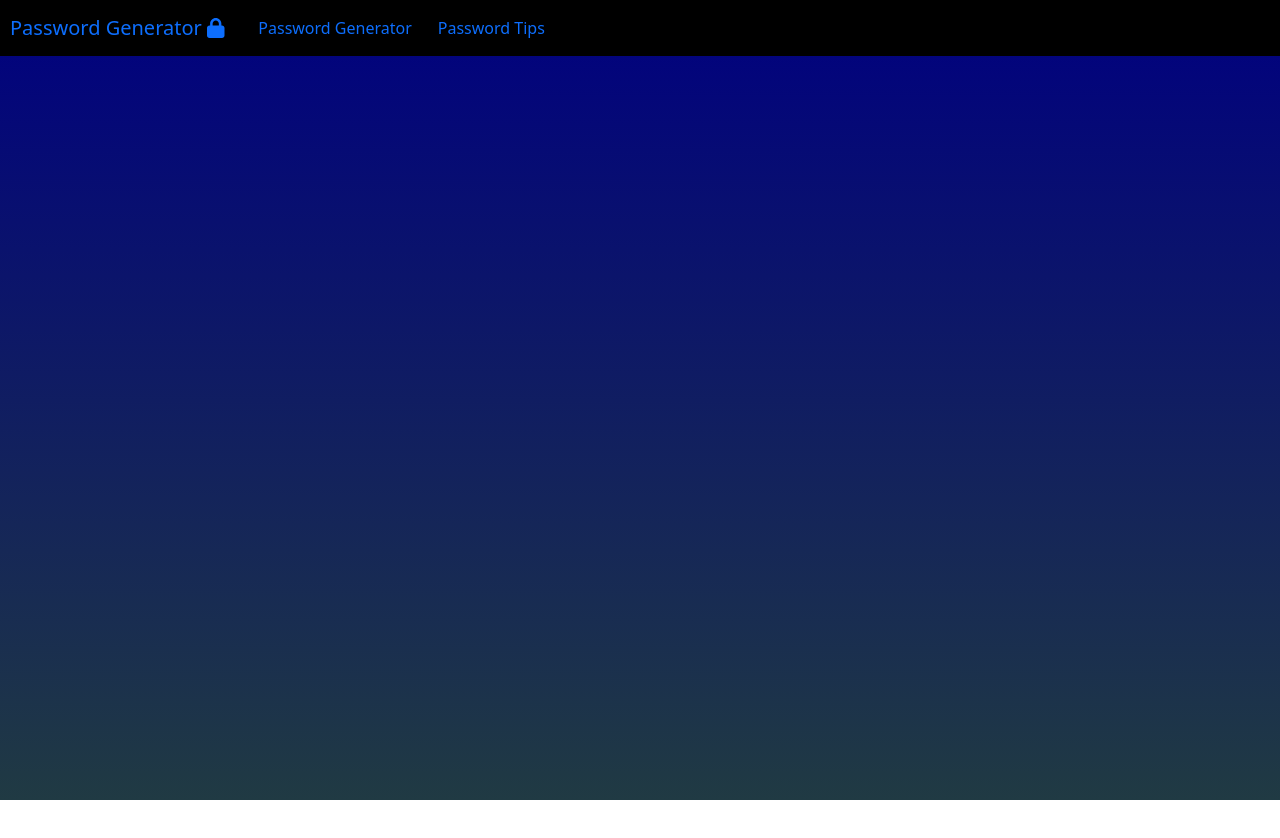
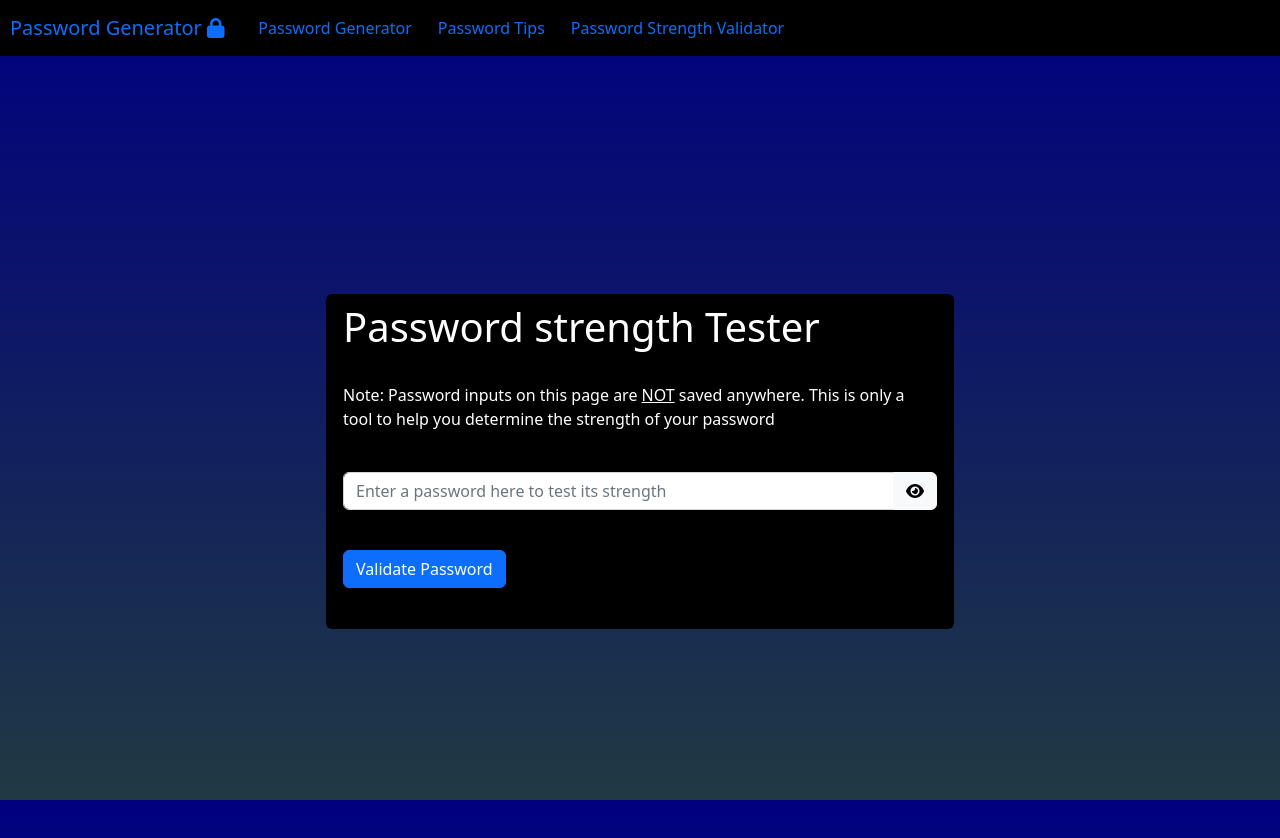
Before and after one commit to NicholaiWP/PasswordGenerator, a React (Create React App) app: page /test-my-password-strength in a window 1280 px wide. Shown: the top 838 px of the page. Before the commit the page ends 800 px from the top, so only its background shows below. Built offline with nearby package versions, Linux system fonts and the light colour scheme.

Commit message:
styling changes

```diff
--- a/src/components/App.tsx
+++ b/src/components/App.tsx
@@ -7,6 +7,7 @@ import { Container } from 'react-bootstrap';
 import Row from 'react-bootstrap/Row';
 import Col from 'react-bootstrap/Col';
 import PasswordForm from './PasswordForm';
+import TestMyPassword from './TestMyPassword';
 
 function App() {
 
@@ -14,12 +15,13 @@ function App() {
     <>
     <NavigationBar />
         <Container fluid id="container">
-          <Row style={{marginTop:15 + 'px'}} className="justify-content-center align-items-center row-offset">
+          <Row className="d-flex justify-content-center align-items-center row-offset">
             <Col xs={12} sm={12} md={8} lg={6} xl={6}>
                 <Routes>
                   <Route path="/PasswordGenerator" element={<PasswordForm />} />
                   <Route path="/" element={<PasswordForm />} />
                   <Route path="/password-tips" element={<PasswordTips />} />
+                  <Route path="/test-my-password-strength" element={<TestMyPassword/>}/>
                 </Routes>
             </Col>
           </Row>
--- a/src/components/NavigationBar.tsx
+++ b/src/components/NavigationBar.tsx
@@ -23,6 +23,9 @@ const NavigationBar = () => {
           <Nav.Link className="left-spacing" as={Link} to="/password-tips">
             Password Tips
           </Nav.Link>
+          <Nav.Link className="left-spacing" as={Link} to="/test-my-password-strength">
+            Password Strength Validator
+          </Nav.Link>
         </Nav>
       </Navbar.Collapse>
     </Navbar>
--- a/src/components/PasswordTips.tsx
+++ b/src/components/PasswordTips.tsx
@@ -1,14 +1,12 @@
 import React from 'react';
-import { Container, Row, Col, Card } from 'react-bootstrap';
+import { Card } from 'react-bootstrap';
+import '../styles/PasswordTips.css';
 
 const PasswordTips: React.FC = () => {
   return (
-    <Container>
-      <Row id="tips-margin-bottom-offset" className="justify-content-center align-items-center">
-        <Col xs={12} md={12} lg={12} xl={12}>
-          <Card className="mt-4">
+          <Card bg="black" className="mt-4">
             <Card.Body>
-              <Card.Title>Helpful Password Tips</Card.Title>
+              <Card.Title><h1>Helpful Password Tips</h1></Card.Title>
                 <ul>
                   <li>
                     <Card.Text>Use a combination of uppercase and lowercase letters.</Card.Text>
@@ -70,9 +68,6 @@ const PasswordTips: React.FC = () => {
                 </ul>
             </Card.Body>
           </Card>
-        </Col>
-      </Row>
-    </Container>
   );
 };
 
--- /dev/null
+++ b/src/components/TestMyPassword.tsx
@@ -0,0 +1,76 @@
+import React, { useState } from "react";
+import "../styles/TestPassword.css";
+import { passwordStrength, Result } from "check-password-strength";
+import { Button, Card, Form, InputGroup } from "react-bootstrap";
+import { FontAwesomeIcon } from "@fortawesome/react-fontawesome";
+import {
+  faEye,
+  faEyeSlash,
+} from "@fortawesome/free-solid-svg-icons";
+
+const TestMyPassword = () => {
+  const [password, setPassword] = useState("");
+  const [passwordResult, setPasswordResult] = useState<Result<string> | null>(null);
+  const [passwordVisibility, setPasswordVisibility] = useState<boolean>(true);
+
+  const handleChange = (e: React.ChangeEvent<HTMLInputElement>) => {
+    setPassword(e.target.value);
+  };
+
+  const togglePasswordVisibility = () => {
+    setPasswordVisibility(!passwordVisibility);
+  };
+
+  const handleSubmit = (e: React.FormEvent<HTMLFormElement>) => {
+    e.preventDefault();
+    const result = passwordStrength(password);
+    setPasswordResult(result);
+  };
+
+  return (
+    <Card bg="black">
+    <Card.Header>
+        <h1>Password strength Tester</h1><br/>
+        <p>Note: Password inputs on this page are <u>NOT</u> saved anywhere. This is only a tool to help you determine the strength of your password</p>
+    </Card.Header>
+      <Card.Body>
+        <Form onSubmit={handleSubmit}>
+        <Form.Group controlId="passwordInput">
+            <InputGroup className="mb-3">
+                <Form.Control
+                name="password-input"
+                type={passwordVisibility ? "text" : "password"}
+                value={password}
+                onChange={handleChange}
+                placeholder="Enter a password here to test its strength"
+                />
+                <Button variant="light" onClick={togglePasswordVisibility}>
+                <FontAwesomeIcon
+                  icon={passwordVisibility ? faEye : faEyeSlash}
+                />
+              </Button>
+
+             </InputGroup>
+            </Form.Group>
+          <br />
+          <Button type="submit">Validate Password</Button>
+        </Form>
+        <br />
+        {passwordResult && (
+          <div>
+            {password && (
+              <p>Password Strength: {passwordResult.value}</p>
+            )}
+            <p>Contains Lowercase: {passwordResult.contains[0] ? "Yes" : "No"}</p>
+            <p>Contains Uppercase: {passwordResult.contains[1] ? "Yes" : "No"}</p>
+            <p>Contains Symbol: {passwordResult.contains[2] ? "Yes" : "No"}</p>
+            <p>Contains Number: {passwordResult.contains[3] ? "Yes" : "No"}</p>
+            <p>Password Length: {passwordResult.length}</p>
+          </div>
+        )}
+      </Card.Body>
+    </Card>
+  );
+};
+
+export default TestMyPassword;
--- a/src/styles/Animations.css
+++ b/src/styles/Animations.css
@@ -84,3 +84,43 @@
               transform: translateX(-8px);
     }
   }
+
+
+
+  #nav-icon3 span:nth-child(1) {
+    top: 0px;
+  }
+
+  #nav-icon3 span:nth-child(2),#nav-icon3 span:nth-child(3) {
+    top: 18px;
+  }
+
+  #nav-icon3 span:nth-child(4) {
+    top: 36px;
+  }
+
+  #nav-icon3.open span:nth-child(1) {
+    top: 18px;
+    width: 0%;
+    left: 50%;
+  }
+
+  #nav-icon3.open span:nth-child(2) {
+    -webkit-transform: rotate(45deg);
+    -moz-transform: rotate(45deg);
+    -o-transform: rotate(45deg);
+    transform: rotate(45deg);
+  }
+
+  #nav-icon3.open span:nth-child(3) {
+    -webkit-transform: rotate(-45deg);
+    -moz-transform: rotate(-45deg);
+    -o-transform: rotate(-45deg);
+    transform: rotate(-45deg);
+  }
+
+  #nav-icon3.open span:nth-child(4) {
+    top: 18px;
+    width: 0%;
+    left: 50%;
+  }
--- a/src/styles/App.css
+++ b/src/styles/App.css
@@ -12,6 +12,16 @@ body{
   -moz-background-size: cover;
   -o-background-size: cover;
   background-size: cover;
+}
+
+html,
+body,
+#container,
+#root,
+.row {
+  height: 100%;
+  margin: 0;
+  padding: 0;
 }
 
 .btnPositioning{
--- /dev/null
+++ b/src/styles/PasswordTips.css
@@ -0,0 +1,11 @@
+ul li p{
+    color:white;
+}
+
+li{
+    color:white;
+}
+
+div.card-title{
+    color:white;
+}
--- /dev/null
+++ b/src/styles/TestPassword.css
@@ -0,0 +1,7 @@
+div.card-header p{
+    color:white;
+}
+
+.card-body div p, h1{
+    color:white;
+}
```
Also changed, not shown: src/components/CustomNavbarToggle.tsx (added, +27 -0 lines), src/components/PasswordForm.tsx (+205 -165 lines).
